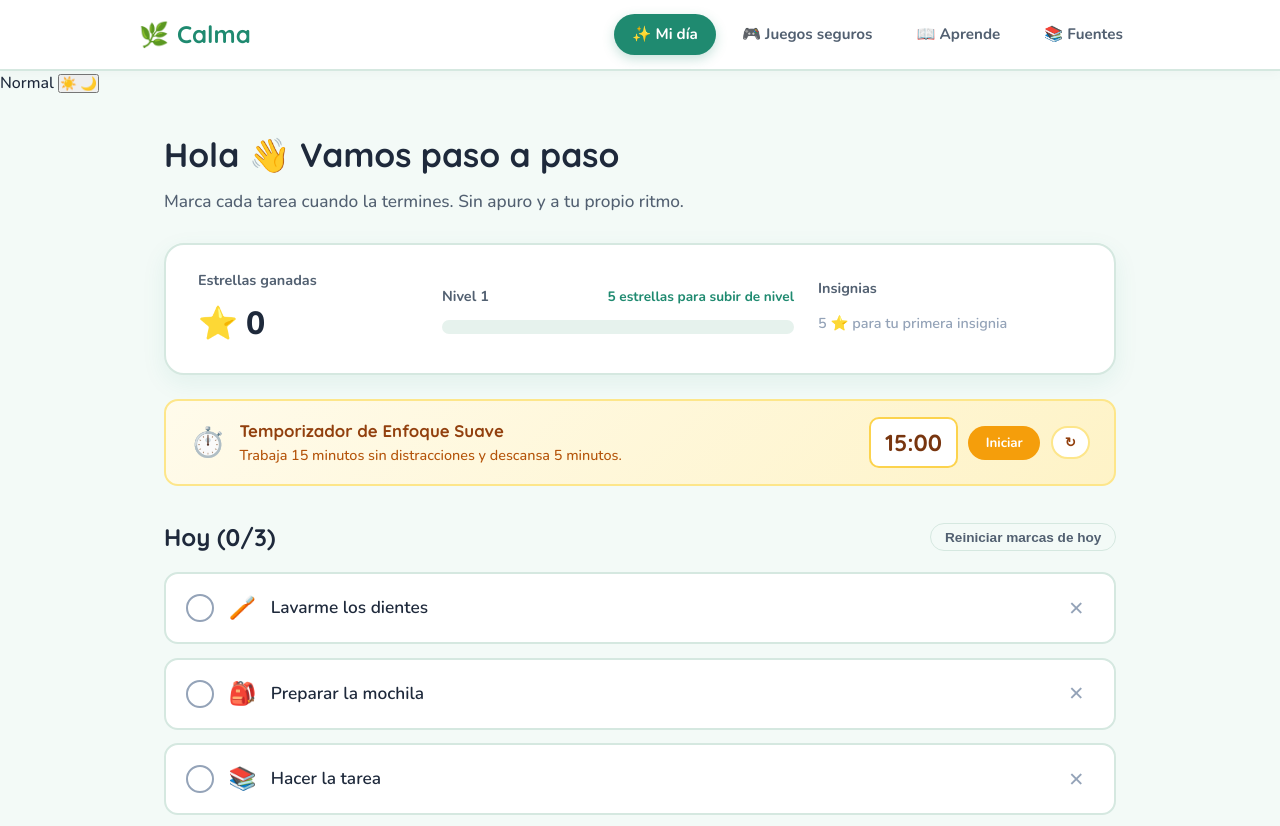
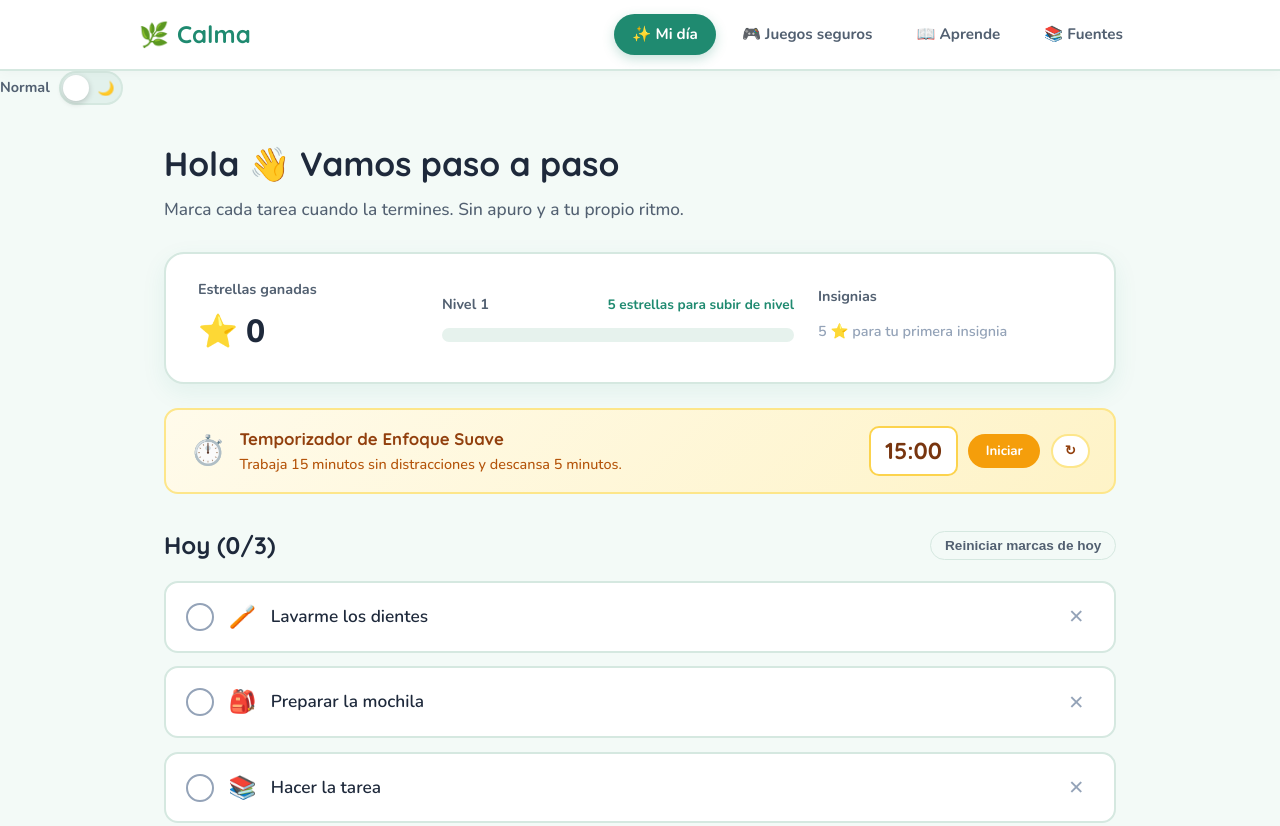
Before and after one commit to vllntin0/calma-apoyo-neurodivergente, a plain HTML site: page index.html in a window 1280 px wide. Shown: the top 826 px of the page. Drawn offline with nearby package versions, Linux system fonts and the light colour scheme.

Commit message:
Update style.css

```diff
--- a/style.css
+++ b/style.css
@@ -1005,6 +1005,70 @@ h1, h2, h3 {
 [data-theme="dark"] .toast {
   color: #06281e;
 }
+/* ==================== SWITCH DESLIZANTE NORMAL / DARK MODE ==================== */
+.theme-switch-wrapper {
+  display: flex;
+  align-items: center;
+  gap: 0.6rem;
+}
+
+.switch-label {
+  font-size: 0.9rem;
+  font-weight: 700;
+  color: var(--text-muted);
+  user-select: none;
+}
+
+.theme-switch {
+  position: relative;
+  width: 64px;
+  height: 34px;
+  border-radius: 999px;
+  border: 2px solid var(--border-soft);
+  background-color: #e2f1ec;
+  cursor: pointer;
+  padding: 0;
+  transition: background-color 0.3s ease, border-color 0.3s ease;
+  display: flex;
+  align-items: center;
+}
+
+.theme-switch:hover {
+  border-color: var(--primary);
+}
+
+.switch-icons {
+  width: 100%;
+  display: flex;
+  justify-content: space-between;
+  align-items: center;
+  padding: 0 7px;
+  font-size: 0.85rem;
+  pointer-events: none;
+}
+
+.switch-thumb {
+  position: absolute;
+  top: 2px;
+  left: 2px;
+  width: 26px;
+  height: 26px;
+  border-radius: 50%;
+  background-color: #ffffff;
+  box-shadow: 0 2px 6px rgba(0, 0, 0, 0.2);
+  transition: transform 0.3s cubic-bezier(0.34, 1.56, 0.64, 1), background-color 0.3s ease;
+}
+
+/* Estado activado (Dark mode) */
+.theme-switch[aria-checked="true"] {
+  background-color: #1e293b;
+  border-color: #475569;
+}
+
+.theme-switch[aria-checked="true"] .switch-thumb {
+  transform: translateX(30px);
+  background-color: #34d399;
+}
 
 /* ==================== RESPONSIVO MÓVIL ==================== */
 @media (max-width: 768px) {
```
